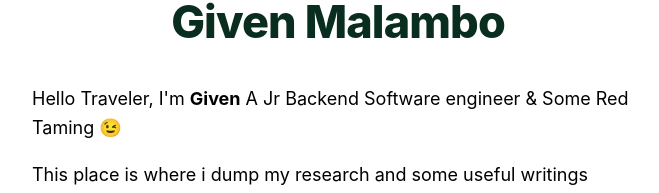
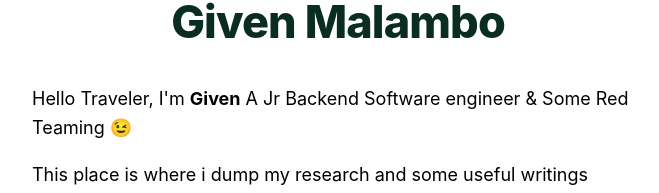
Before and after one commit to M4G3N74/my-blog, a Next.js app: page / in a window 1280 px wide. Shown: the part 221-414 px from the top of the page, without its empty margins (302-961 px from the left). Built offline with nearby package versions, Linux system fonts and the light colour scheme.

Commit message:
fixed typo

```diff
--- a/pages/index.js
+++ b/pages/index.js
@@ -23,7 +23,7 @@ export default function Home({ allPostsData }) {
       <section className={''}>
         <p>Hello Traveler, I'm{' '}
           <strong>Given</strong>
-          {' '}A Jr Backend Software engineer & Some Red Taming 😉</p>
+          {' '}A Jr Backend Software engineer & Some Red Teaming 😉</p>
           <p>This place is where i dump my research and some useful writings </p>
         <p>
           You can contact me on {' '}
```
